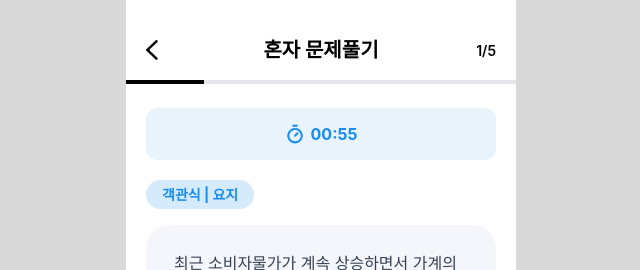
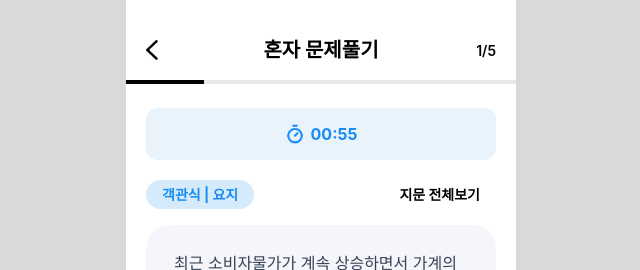
Before and after one commit to READLE-SKTHON/readle-fe, a React (Vite) app: page /game/solo/play in a window 1280 px wide. Shown: the top 270 px of the page, without its empty margins (319-959 px from the left). Built offline with nearby package versions, Linux system fonts and the light colour scheme.

Commit message:
✨ Feat: 레벨별 지문 전체보기 노출 조건 적용

```diff
--- a/src/components/game/solo/quiz/QuizMetaBar.tsx
+++ b/src/components/game/solo/quiz/QuizMetaBar.tsx
@@ -24,7 +24,7 @@ export default function QuizMetaBar({
         <button
           type="button"
           onClick={onOpenNews}
-          className="cursor-pointer rounded-full bg-[#2285E3] px-4 py-1 text-[14px] font-bold text-white"
+          className="cursor-pointer rounded-full px-4 py-1 text-[14px] font-bold text-black"
         >
           지문 전체보기
         </button>
--- a/src/pages/game/SoloGame/SoloGamePage.tsx
+++ b/src/pages/game/SoloGame/SoloGamePage.tsx
@@ -23,8 +23,7 @@ export default function SoloGamePage() {
   const navigate = useNavigate();
 
   //임시 사용자 레벨
-
-  const userLevel: UserLevel = 3;
+  const userLevel: UserLevel = 2;
 
   // 현재 레벨 게임 설정
   const gameConfig = GAME_LEVEL_CONFIG[userLevel];
```
